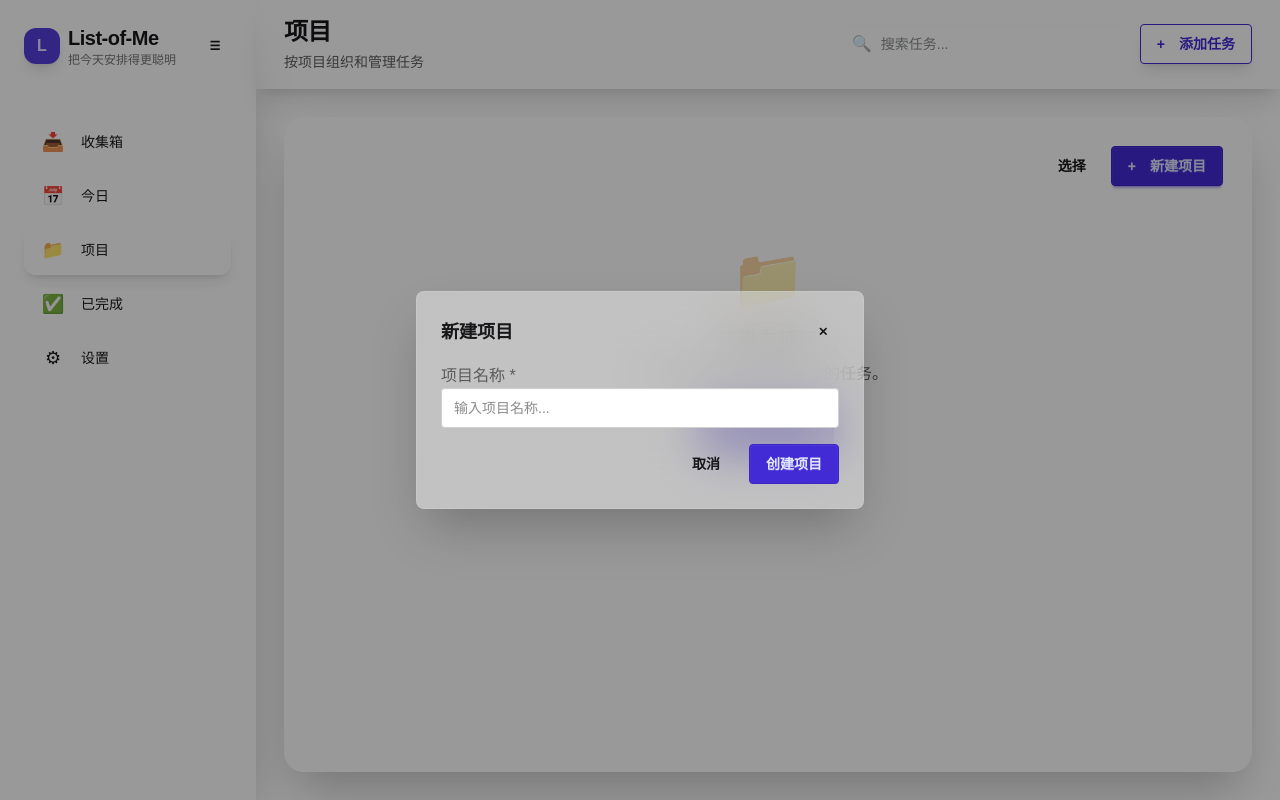
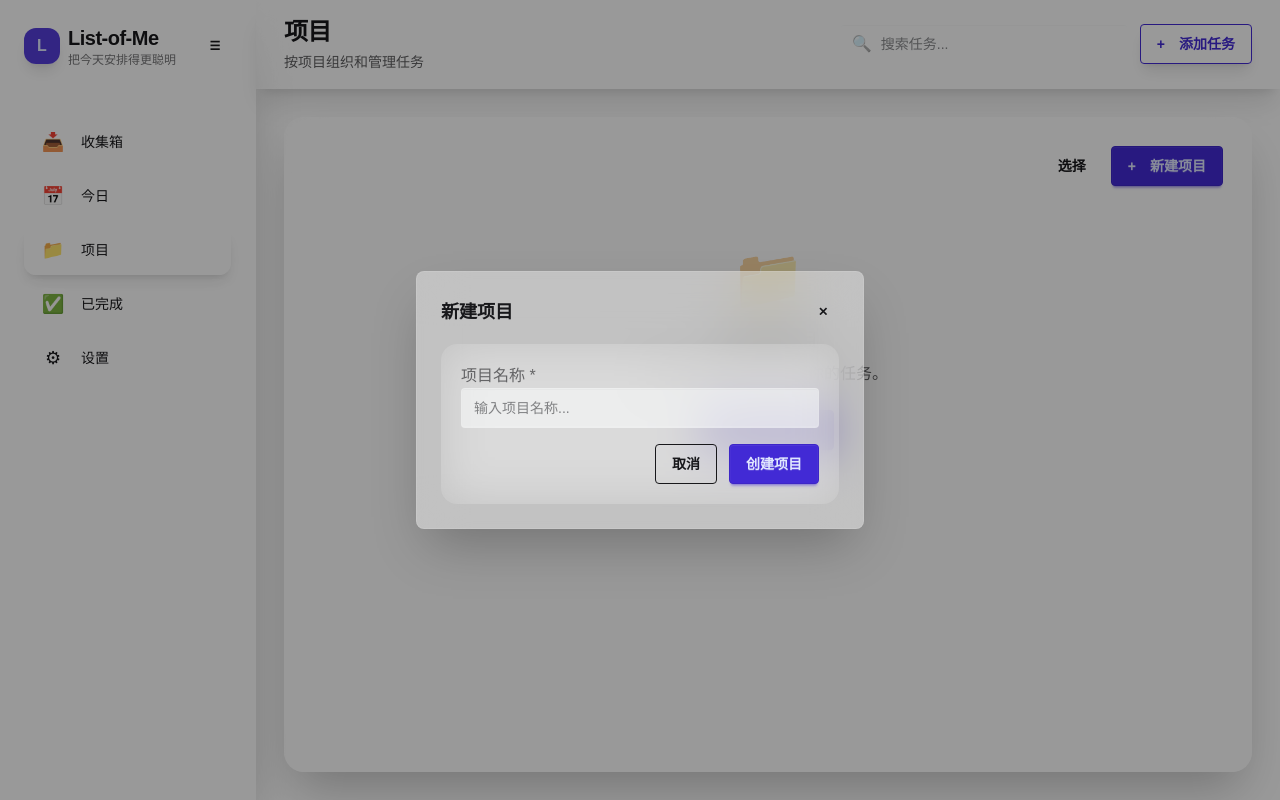
Before and after one commit to woruo03/list-of-me, a Vue app: page /projects in a window 1280 px wide. Both pictures are taken after a click on the button "创建第一个项目". Built offline with nearby package versions, Linux system fonts and the light colour scheme.

Commit message:
改进项目管理组件的界面设计

```diff
--- a/src/components/projects/ProjectCard.vue
+++ b/src/components/projects/ProjectCard.vue
@@ -1,12 +1,12 @@
 <template>
   <div
-    class="card card-bordered bg-base-100 p-5 shadow-sm hover:shadow-md transition-shadow cursor-pointer"
+    class="card card-bordered bg-base-100/40 backdrop-blur-xl p-6 shadow-2xl border border-white/10 hover:scale-[1.02] transition-all duration-300 cursor-pointer"
     :class="{ 'border-error/60 bg-error/10 ring-2 ring-error/40': selected }"
     @click="handleClick"
   >
     <div class="flex items-center justify-between">
       <div class="flex items-center gap-3">
-        <div class="w-11 h-11 bg-primary/10 rounded-lg flex items-center justify-center border border-primary/20">
+        <div class="w-11 h-11 bg-primary/15 rounded-xl flex items-center justify-center border border-primary/25">
           <span class="text-primary text-lg">📁</span>
         </div>
 
@@ -17,10 +17,10 @@
       </div>
 
       <div v-if="!selectable" class="flex items-center gap-2">
-        <button class="btn btn-ghost btn-sm" @click.stop="emit('edit', project)" title="编辑项目">
+        <button class="btn btn-ghost btn-sm btn-circle" @click.stop="emit('edit', project)" title="编辑项目">
           ✏️
         </button>
-        <button class="btn btn-ghost btn-sm text-error" @click.stop="confirmDelete" title="删除项目">
+        <button class="btn btn-ghost btn-sm btn-circle text-error" @click.stop="confirmDelete" title="删除项目">
           🗑️
         </button>
       </div>
--- a/src/components/projects/ProjectForm.vue
+++ b/src/components/projects/ProjectForm.vue
@@ -9,7 +9,7 @@
           type="text"
           v-model="formData.name"
           placeholder="输入项目名称..."
-          class="input input-bordered w-full"
+          class="input input-bordered w-full bg-base-100/50 border-white/10"
           required
         />
         <label v-if="error" class="label">
@@ -18,7 +18,7 @@
       </div>
 
       <div class="flex justify-end gap-3">
-        <button type="button" class="btn btn-ghost" @click="emit('cancel')">取消</button>
+        <button type="button" class="btn btn-ghost btn-outline" @click="emit('cancel')">取消</button>
         <button type="submit" class="btn btn-primary" :disabled="isSubmitting">
           <span v-if="isSubmitting" class="loading loading-spinner"></span>
           {{ submitButtonText }}
@@ -93,7 +93,13 @@ const handleSubmit = async () => {
 
 <style scoped>
 .project-form {
-  max-width: 500px;
+  max-width: 560px;
   margin: 0 auto;
+  border-radius: 1rem;
+  background: hsl(var(--b1) / 0.35);
+  border: 1px solid hsl(var(--bc) / 0.1);
+  backdrop-filter: blur(24px);
+  padding: 1.25rem;
+  box-shadow: 0 24px 48px hsl(var(--bc) / 0.12);
 }
 </style>
```
